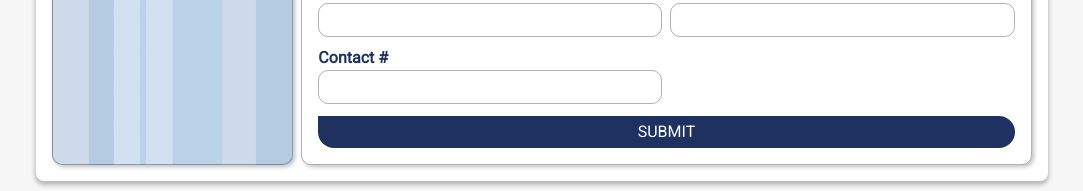
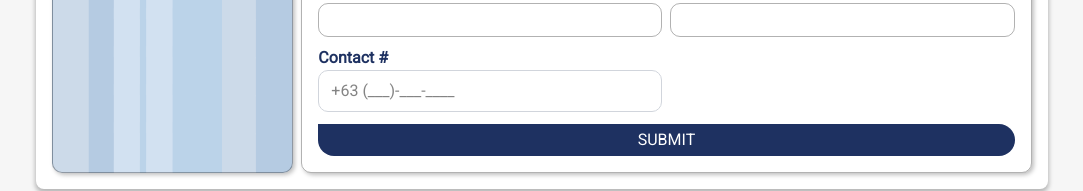
Before and after one commit to mis-llibi/clientcare-client, a Next.js app: page /request-loa in a window 1280 px wide. Both pictures are taken after a click on the button "Accept". Shown: the part 646-837 px from the top of the page, without its empty margins (98-1181 px from the left). Built offline with nearby package versions, Linux system fonts and the light colour scheme; no server answers.

Commit message:
fixed contact number design

```diff
--- a/src/app/provider/[id]/[loa_type]/[refno]/Consultation.jsx
+++ b/src/app/provider/[id]/[loa_type]/[refno]/Consultation.jsx
@@ -10,10 +10,10 @@ import Label from '@/components/Label'
 import Input from '@/components/Input'
 import { MoonLoader } from 'react-spinners'
 import Swal from 'sweetalert2'
-
+import PhoneInputMask from '@/components/InputMask'
 
 // Hooks
-import { useForm } from 'react-hook-form'
+import { useForm, Controller } from 'react-hook-form'
 import { useClientRequest } from '@/hooks/useClientRequest'
 
 // Helpers
@@ -57,6 +57,15 @@ function Consultation({patient, doctors, provider, refno, setIsSubmitted, provid
   ]
 
   const onSubmit = (data) => {
+    if (data.contact) {
+        const digits = data.contact.replace(/\D/g, ''); // remove all non-digits
+        // ensure it starts with 0 (not +63)
+        if (digits.startsWith('63')) {
+        data.contact = '0' + digits.slice(2);
+        } else if (!digits.startsWith('0')) {
+        data.contact = '0' + digits;
+        }
+    }
 
     Swal.fire({
       title: "Are you sure?",
@@ -164,11 +173,17 @@ function Consultation({patient, doctors, provider, refno, setIsSubmitted, provid
                             label={"Contact # (optional)"}
                             htmlFor={"contact"}
                         />
-                        <Input
-                            type="text"
-                            {...register('contact')}
-                            placeholder={"09"}
-                            className={'roboto'}
+                        <Controller
+                            name="contact"
+                            control={control}
+                            render={({ field: { onChange, value } }) => (
+                                <PhoneInputMask
+                                value={value || ''}
+                                onChange={onChange}
+                                placeholder="+63 (___)-___-____"
+                                className="roboto"
+                                />
+                        )}
                         />
 
 
--- a/src/app/provider/[id]/[loa_type]/[refno]/Laboratory.jsx
+++ b/src/app/provider/[id]/[loa_type]/[refno]/Laboratory.jsx
@@ -7,9 +7,10 @@ import FileUpload from '@/components/Fileupload'
 import Input from '@/components/Input';
 import Label from '@/components/Label';
 import { MoonLoader } from 'react-spinners';
+import PhoneInputMask from '@/components/InputMask'
 
 // Hooks
-import { useForm } from 'react-hook-form'
+import { useForm, Controller } from 'react-hook-form'
 import { useClientRequest } from '@/hooks/useClientRequest'
 
 // Icons
@@ -54,6 +55,16 @@ function Laboratory({ patient, provider, refno, setIsSubmitted, provider_id }) {
   }
 
   const onSubmit = (data) => {
+
+    if (data.contact) {
+        const digits = data.contact.replace(/\D/g, ''); // remove all non-digits
+        // ensure it starts with 0 (not +63)
+        if (digits.startsWith('63')) {
+        data.contact = '0' + digits.slice(2);
+        } else if (!digits.startsWith('0')) {
+        data.contact = '0' + digits;
+        }
+    }
 
     const formData = new FormData()
     formData.append("contact", data.contact)
@@ -188,11 +199,17 @@ function Laboratory({ patient, provider, refno, setIsSubmitted, provider_id }) {
                   label={"Contact # (optional)"}
                   htmlFor={"contact"}
               />
-              <Input
-                  type="text"
-                  {...register('contact')}
-                  placeholder={"09"}
-                  className={'roboto'}
+              <Controller
+                  name="contact"
+                  control={control}
+                  render={({ field: { onChange, value } }) => (
+                      <PhoneInputMask
+                      value={value || ''}
+                      onChange={onChange}
+                      placeholder="+63 (___)-___-____"
+                      className="roboto"
+                      />
+              )}
               />
           </div>
 
--- a/src/app/request-loa/Consultation.jsx
+++ b/src/app/request-loa/Consultation.jsx
@@ -5,22 +5,11 @@ import React, { useEffect, useState } from 'react'
 import SelectComponent from '@/components/Select';
 import Label from '@/components/Label';
 import InputSelectMultiple from '@/components/InputSelectMultiple';
-
-import {
-  Dialog,
-  DialogClose,
-  DialogContent,
-  DialogDescription,
-  DialogFooter,
-  DialogHeader,
-  DialogTitle,
-  DialogTrigger,
-} from "@/components/ui/dialog"
-import { ScrollArea, ScrollBar } from "@/components/ui/scroll-area"
 import { Toaster } from '@/components/ui/sonner';
+import PhoneInputMask from '@/components/InputMask'
 
 // Hooks
-import { useForm } from 'react-hook-form'
+import { useForm, Controller } from 'react-hook-form'
 import { ClientRequestDesktop } from '@/hooks/ClientRequestDesktop';
 import FindHospitalDialog from './FindHospitalDialog';
 import Swal from 'sweetalert2';
@@ -116,6 +105,17 @@ function Consultation() {
   }, [selectedHospital, selectedDoctor])
 
   const onSubmit = (data) => {
+
+    if (data.contact) {
+        const digits = data.contact.replace(/\D/g, ''); // remove all non-digits
+        // ensure it starts with 0 (not +63)
+        if (digits.startsWith('63')) {
+        data.contact = '0' + digits.slice(2);
+        } else if (!digits.startsWith('0')) {
+        data.contact = '0' + digits;
+        }
+    }
+
     Swal.fire({
       title: "Are you sure?",
       text: "Once you click Submit, you will not be able to make any further changes to your LOA request.",
@@ -442,11 +442,17 @@ function Consultation() {
             </div>
             <div>
               <label htmlFor="contact" className="text-[#1E3161] font-semibold roboto">Contact #</label>
-              <input
-                type="number"
-                id="contact"
-                className="border border-black/30 w-full py-1 px-2 rounded-lg outline-[#1E3161] roboto"
-                {...register('contact')}
+              <Controller
+                  name="contact"
+                  control={control}
+                  render={({ field: { onChange, value } }) => (
+                      <PhoneInputMask
+                      value={value || ''}
+                      onChange={onChange}
+                      placeholder="+63 (___)-___-____"
+                      className="roboto"
+                      />
+              )}
               />
                 {/* {errors?.alt_email && <h1 className="text-red-800 text-sm font-semibold">{errors?.alt_email?.message}</h1>} */}
             </div>
--- a/src/app/request-loa/Laboratory.jsx
+++ b/src/app/request-loa/Laboratory.jsx
@@ -3,11 +3,11 @@ import React, { useEffect, useState } from 'react'
 
 import SelectComponent from '@/components/Select';
 import Label from '@/components/Label';
-import InputSelectMultiple from '@/components/InputSelectMultiple';
+import PhoneInputMask from '@/components/InputMask'
 import { MoonLoader } from 'react-spinners';
 
 // Hooks
-import { useForm } from 'react-hook-form'
+import { useForm, Controller } from 'react-hook-form'
 import FileUpload from '@/components/Fileupload';
 import FindHospitalDialog from './FindHospitalDialog';
 import { FaFileAlt } from 'react-icons/fa';
@@ -107,6 +107,15 @@ function Laboratory() {
   const onSubmit = (data) => {
       // console.log(data)
 
+      if (data.contact) {
+          const digits = data.contact.replace(/\D/g, ''); // remove all non-digits
+          // ensure it starts with 0 (not +63)
+          if (digits.startsWith('63')) {
+          data.contact = '0' + digits.slice(2);
+          } else if (!digits.startsWith('0')) {
+          data.contact = '0' + digits;
+          }
+      }
       const formData = new FormData()
       formData.append('alt_email', data.alt_email)
       formData.append('contact', data.contact)
@@ -435,13 +444,18 @@ function Laboratory() {
             </div>
             <div>
               <label htmlFor="contact" className="text-[#1E3161] font-semibold roboto">Contact #</label>
-              <input
-                type="number"
-                id="contact"
-                className="border border-black/30 w-full py-1 px-2 rounded-lg outline-[#1E3161] roboto"
-                {...register('contact')}
-                />
-                {/* {errors?.alt_email && <h1 className="text-red-800 text-sm font-semibold">{errors?.alt_email?.message}</h1>} */}
+              <Controller
+                  name="contact"
+                  control={control}
+                  render={({ field: { onChange, value } }) => (
+                      <PhoneInputMask
+                      value={value || ''}
+                      onChange={onChange}
+                      placeholder="+63 (___)-___-____"
+                      className="roboto"
+                      />
+              )}
+              />
             </div>
           </div>
         </div>
--- /dev/null
+++ b/src/components/InputMask.jsx
@@ -0,0 +1,70 @@
+'use client';
+import React from 'react';
+import { FaXmark } from "react-icons/fa6";
+
+export default function PhoneInputMask({
+  value,
+  onChange,
+  name,
+  placeholder = '+63 (___)-___-____',
+  className = '',
+  required = false,
+}) {
+  const formatPhone = (input) => {
+    const digits = input.replace(/\D/g, '');
+
+    let formatted = '+63 ';
+    const localNumber = digits.startsWith('63')
+      ? digits.slice(2)
+      : digits.startsWith('0')
+      ? digits.slice(1)
+      : digits;
+
+    if (localNumber.length > 0) {
+      formatted += '(' + localNumber.substring(0, 3);
+    }
+    if (localNumber.length >= 3) {
+      formatted += ')-' + localNumber.substring(3, 6);
+    }
+    if (localNumber.length >= 6) {
+      formatted += '-' + localNumber.substring(6, 10);
+    }
+
+    return formatted;
+  };
+
+  const handleChange = (e) => {
+    const rawValue = e.target.value;
+    const formatted = formatPhone(rawValue);
+    onChange(formatted);
+  };
+
+  const handleClear = () => {
+    onChange('');
+  };
+
+  return (
+    <div className="relative w-full">
+      <input
+        type="text"
+        name={name}
+        value={value}
+        onChange={handleChange}
+        maxLength={18}
+        placeholder={placeholder}
+        required={required}
+        className={`border border-gray-300 rounded-lg px-3 py-2 w-full pr-8 focus:outline-none focus:ring-2 focus:ring-blue-500 roboto ${className}`}
+      />
+      {value && (
+        <button
+          type="button"
+          onClick={handleClear}
+          className="absolute right-2 top-1/2 -translate-y-1/2 text-gray-500 hover:text-gray-700 focus:outline-none"
+        >
+          <FaXmark />
+          {/* You can replace ✖ with an icon: <X size={16} /> */}
+        </button>
+      )}
+    </div>
+  );
+}
```
Lines whose indentation alone changed are shown as unchanged.
